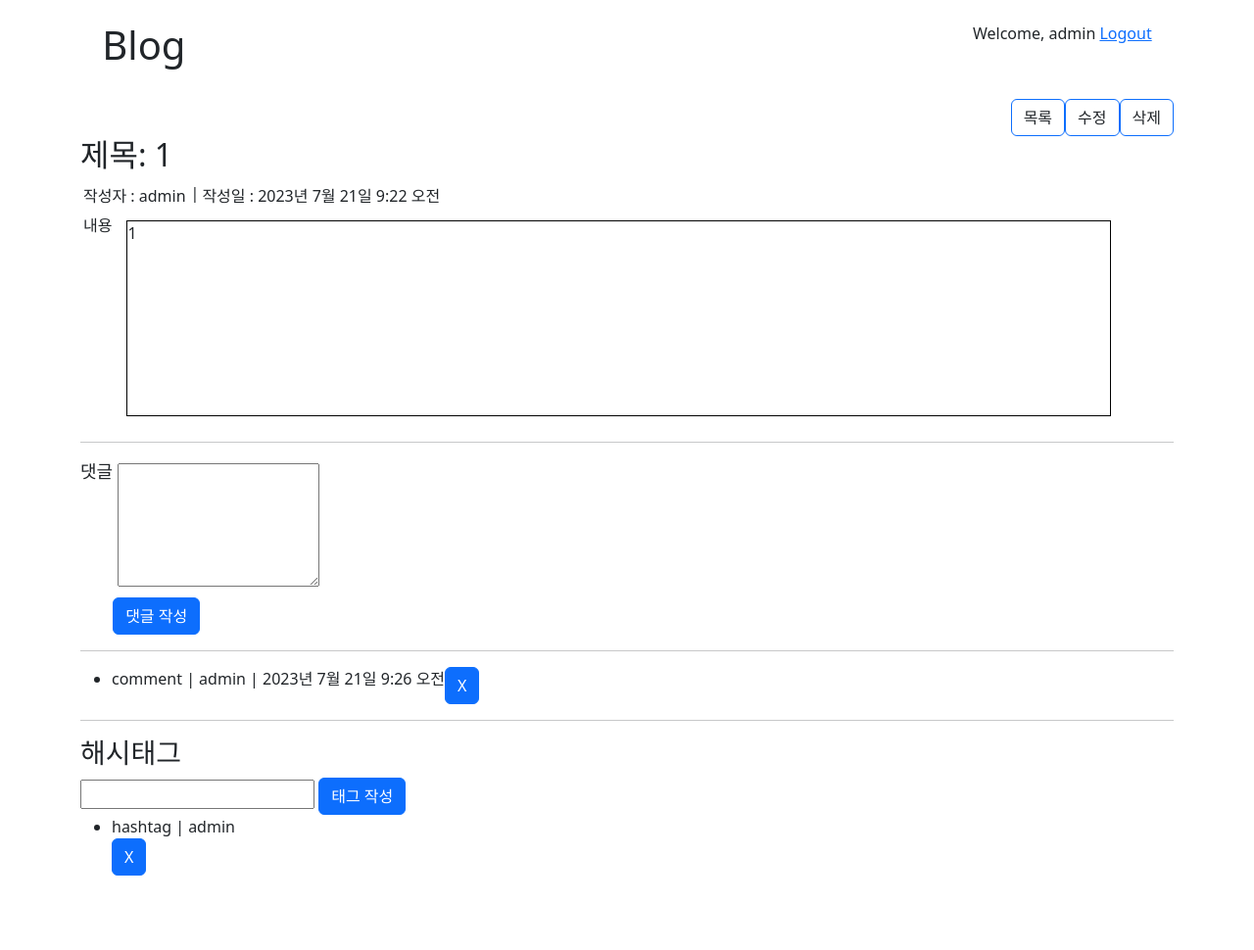
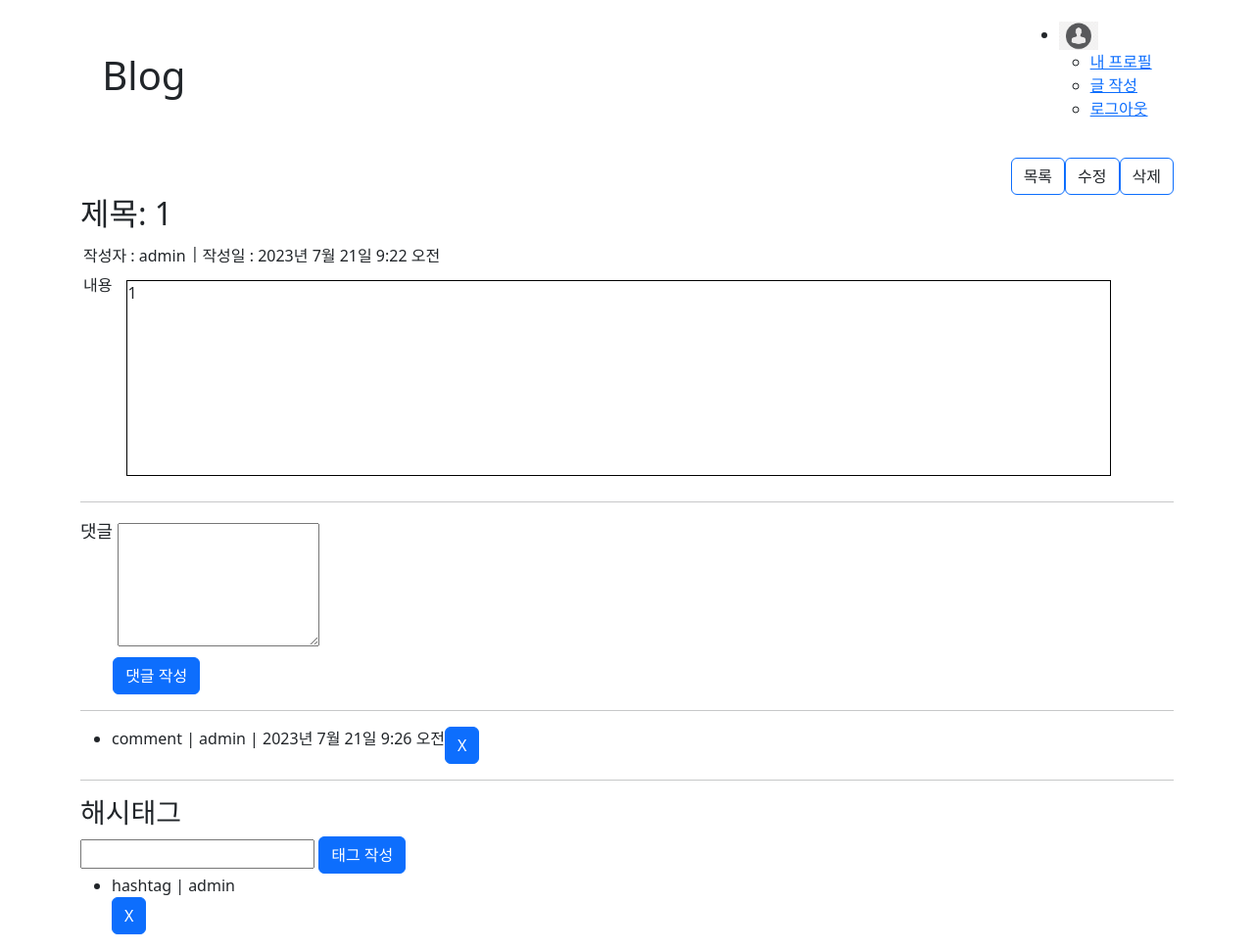
Before and after one commit to qjatjr1285/Django-blog, a Django app: page /blog/19/ in a window 1280 px wide. Shown: the whole page at 98% size. Before the commit the page ends 894 px from the top, so only its background shows below. Run offline with Django 4.2, Linux system fonts and the light colour scheme; a user stored in the database is signed in; data comes from the database, SQL or seed files in the repository; both versions use the stored data as it was after the commit.

Commit message:
Design: header 디자인 변경

```diff
--- a/myapp/templates/base.html
+++ b/myapp/templates/base.html
@@ -18,6 +18,7 @@
             display: flex;
             justify-content: space-between;
             margin: 2%;
+            align-items: center;
         }
 
         .login-cont, .regi-cont {
@@ -29,6 +30,14 @@
             display: flex;
             flex-direction: row-reverse;
         }
+
+        .profile-img {
+            width: 40px;
+            /* height: 30px; */
+        }
+
+
+
     </style>
 </head>
 <body>
@@ -36,10 +45,23 @@
         <div class="header">
             <h1>Blog</h1>
             {% if user.is_authenticated %}
-            <div>
+            <div class="header-container">
+                <div class="header-menu">
+                    <ul>
+                        <li><a href=""><img src='{% static "image/profile.png" %}' alt="profile" class="profile-img"></a>
+                            <ul>
+                                <li><a href="">내 프로필</a></li>
+                                <li><a href="{% url 'blog:write' %}">글 작성</a></li>
+                                <li><a href="{% url 'user:logout' %}">로그아웃</a></li>
+                            </ul>
+                        </li>
+                    </ul>
+                </div>
+            </div>
+            <!-- <div>
                 <span>Welcome, {{ user.userId }}</span>
                 <a href="{% url 'user:logout' %}">Logout</a>
-            </div>
+            </div> -->
             {% else %}
                 {% if type == 'login' %}
                 <div>
```
Also changed, not shown: myapp/db.sqlite3.
